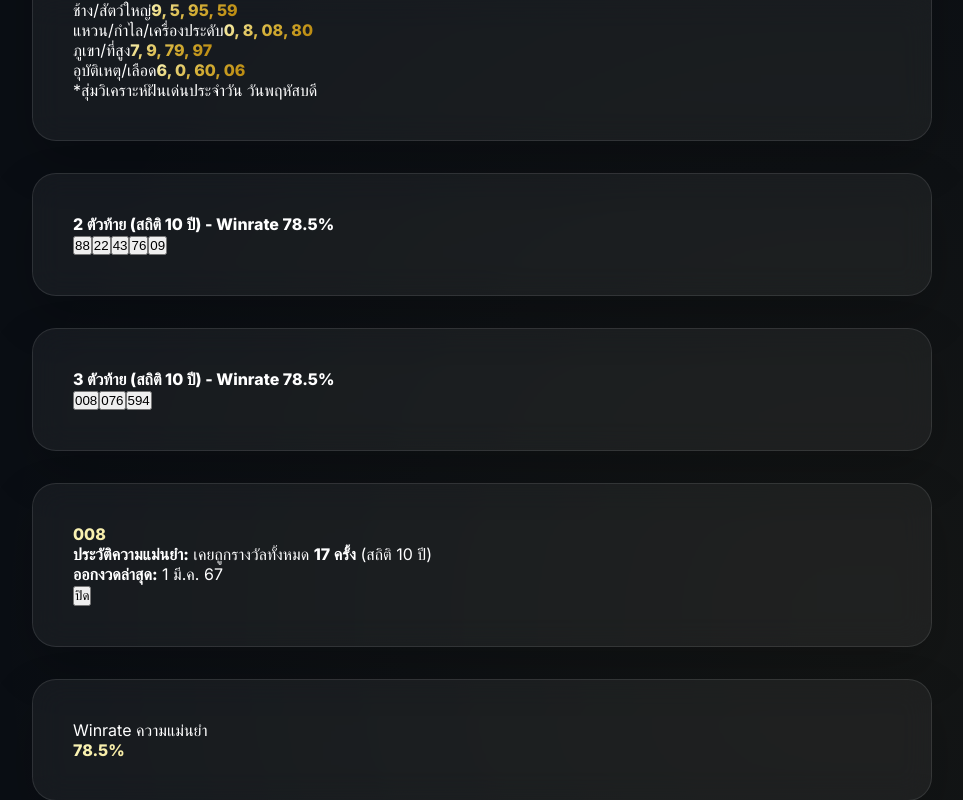
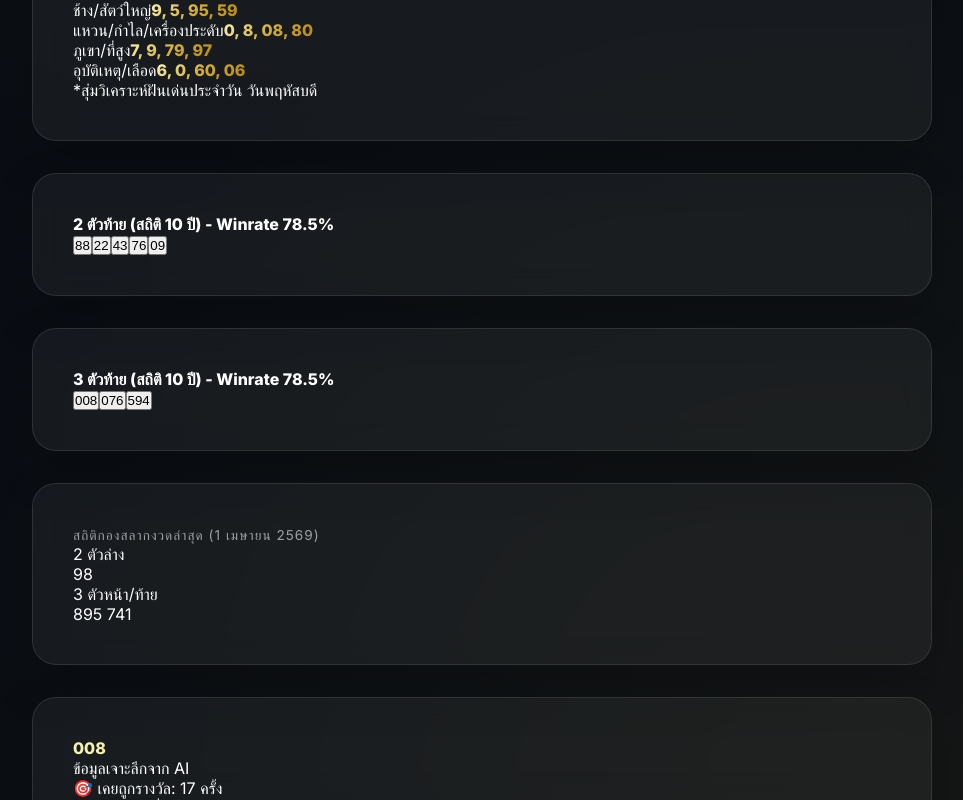
Before and after one commit to jakario/lotto-predict, a React (Vite) app: page / in a window 1280 px wide. Both pictures are taken after a click on the button "008". Shown: the part 1354-2154 px from the top of the page, without its empty margins (158-1121 px from the left). Built offline with nearby package versions, Linux system fonts and the light colour scheme.

Commit message:
Upgrade to huge numbers, clickable gold digits, and dated past results

```diff
--- a/src/App.jsx
+++ b/src/App.jsx
@@ -291,23 +291,40 @@ function App() {
                           ))}
                         </div>
                       </div>
+                      <div className="glass-card past-result-card">
+                        <label className="label">สถิติกองสลากงวดล่าสุด ({prediction.stats.pastResult.date})</label>
+                        <div className="past-grid">
+                          <div className="past-val big gold-text">{prediction.stats.pastResult.first}</div>
+                          <div className="past-sub-grid">
+                            <div>
+                              <span className="small-label">2 ตัวล่าง</span>
+                              <div className="past-val">{prediction.stats.pastResult.twoSuffix}</div>
+                            </div>
+                            <div>
+                              <span className="small-label">3 ตัวหน้า/ท้าย</span>
+                              <div className="past-val">{prediction.stats.pastResult.threeSuffix}</div>
+                            </div>
+                          </div>
+                        </div>
+                      </div>
                     </div>
 
                     <AnimatePresence>
                       {selectedStat && (
                         <motion.div
-                          initial={{ height: 0, opacity: 0 }}
-                          animate={{ height: 'auto', opacity: 1 }}
-                          exit={{ height: 0, opacity: 0 }}
-                          className="stat-detail-card glass-card"
+                          initial={{ scale: 0.9, opacity: 0 }}
+                          animate={{ scale: 1, opacity: 1 }}
+                          exit={{ scale: 0.9, opacity: 0 }}
+                          className="stat-detail-card-premium glass-card"
                         >
-                          <div className="stat-detail-content">
-                            <div className="stat-num-box gold-text">{selectedStat.num}</div>
-                            <div className="stat-info-text">
-                              <p><strong>ประวัติความแม่นยำ:</strong> เคยถูกรางวัลทั้งหมด <strong>{selectedStat.hits} ครั้ง</strong> (สถิติ 10 ปี)</p>
-                              <p><strong>ออกงวดล่าสุด:</strong> {selectedStat.lastDate}</p>
+                          <div className="stat-detail-inner">
+                            <div className="stat-value-big gold-text">{selectedStat.num}</div>
+                            <div className="stat-details">
+                              <p className="stat-title">ข้อมูลเจาะลึกจาก AI</p>
+                              <p className="stat-row">🎯 เคยถูกรางวัล: <span>{selectedStat.hits} ครั้ง</span></p>
+                              <p className="stat-row">📅 งวดล่าสุดที่ออก: <span>{selectedStat.lastDate}</span></p>
+                              <button className="close-btn-premium" onClick={() => setSelectedStat(null)}>เข้าใจแล้ว</button>
                             </div>
-                            <button className="close-btn" onClick={() => setSelectedStat(null)}>ปิด</button>
                           </div>
                         </motion.div>
                       )}
```
